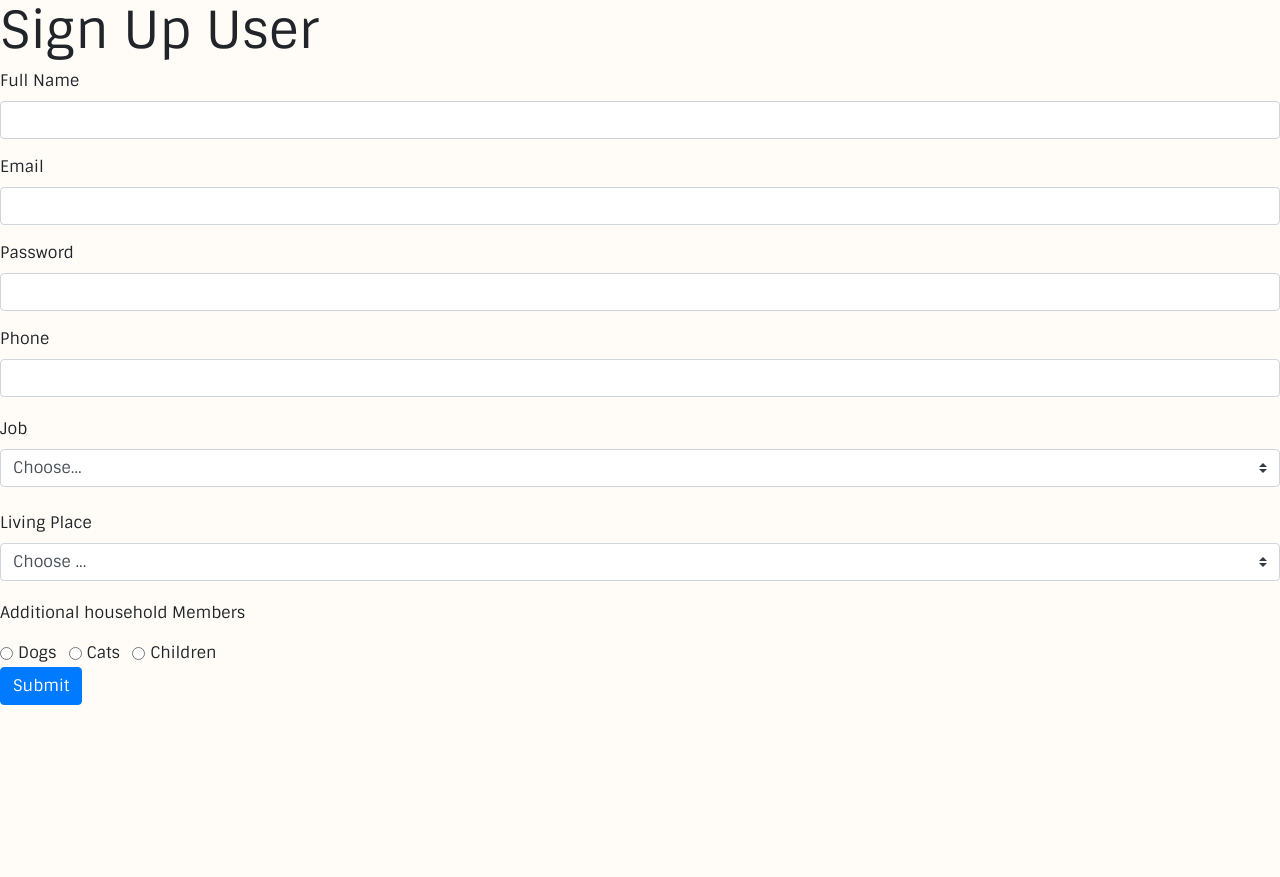
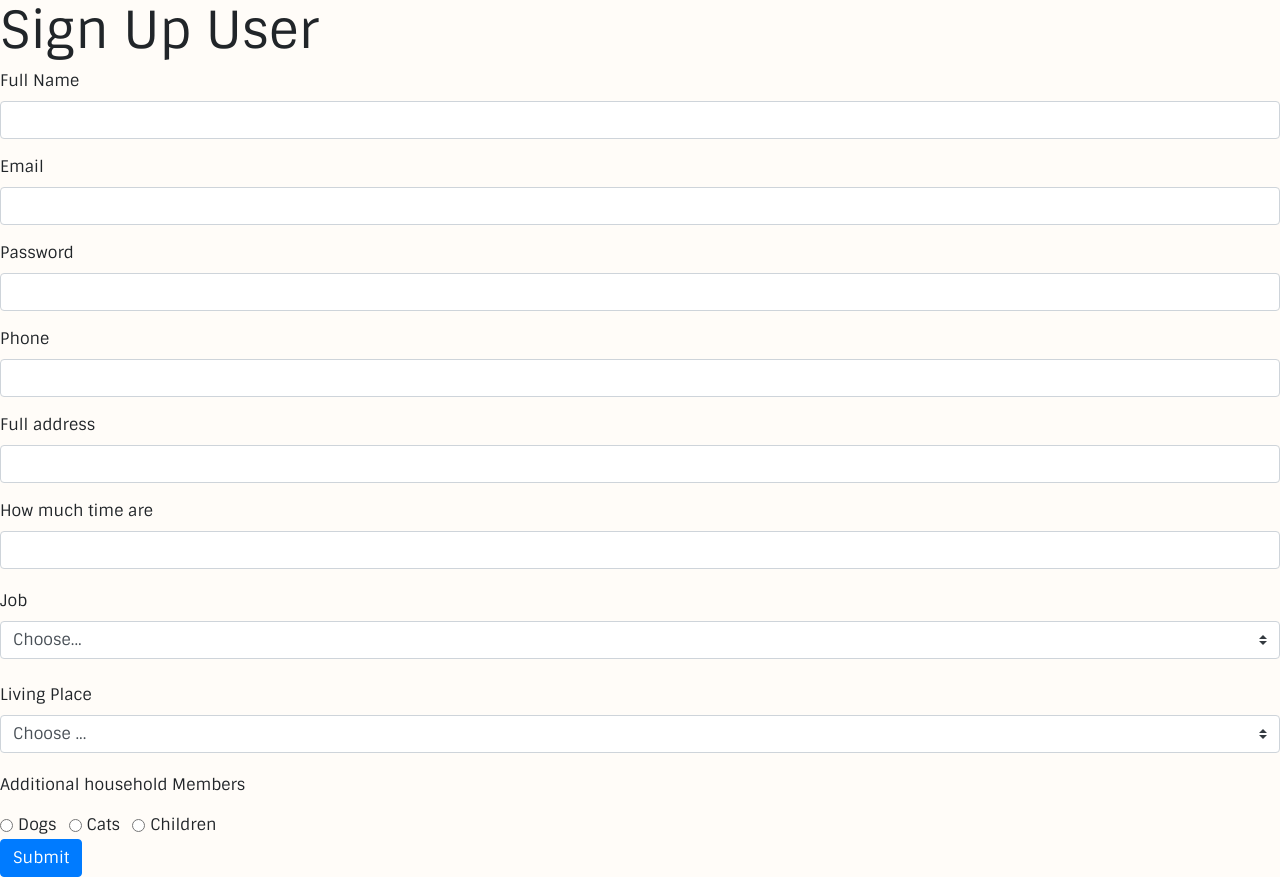
Before and after one commit to abdyguev/Happy-Paws-Client, a React (Create React App) app: page /user/application in a window 1280 px wide. Before the commit the page ends 800 px from the top, so only its background shows below. Built offline with nearby package versions, Linux system fonts and the light colour scheme; no server answers.

Commit message:
adding things

```diff
--- a/src/App.js
+++ b/src/App.js
@@ -17,7 +17,6 @@ import SignupShelter from './components/SignupShelter';
 import ApplicationUser from './components/users/ApplicationUser'
 
 import UserProfile from './components/users/Profileuser'
-import DonateUser from './components/users/DonateUser'
 import FavoriteUser from './components/users/FavoriteUser'
 import PetsUser from './components/users/PetsUser'
 
@@ -57,7 +56,7 @@ class App extends React.Component {
     })
   }
   getAdopter(){
-    axios.get(`${config.API_URL}/shelteruser`, {withCredentials: true})
+    axios.get(`${config.API_URL}/adopter`, {withCredentials: true})
     .then((res) => {
       this.setState({
         loggednInAdopt: res.data,
@@ -154,8 +153,7 @@ class App extends React.Component {
     .then((res) => {
       console.log(res)
       this.setState({
-        loggedInUser: null,
-        loggednInAdopt: null
+        loggedInUser: null
       }, () => {
         this.props.history.push('/')
       })
@@ -216,9 +214,10 @@ class App extends React.Component {
     let email = e.target.email.value;
     let password = e.target.password.value;
     let phone = e.target.phone.value;
+    let location = e.target.location.value;
     let job = e.target.job.value;
     let livingPlace = e.target.livingPlace.value;
-    let have = e.target.have.value;
+    let otherowned = e.target.otherowned.value;
     let availability = e.target.availability.value;
 
 
@@ -227,9 +226,10 @@ class App extends React.Component {
       email: email,
       password: password,
       phone: phone,
+      location: location,
       job: job,
       livingPlace: livingPlace,
-      have: have,
+      otherowned: otherowned,
       availability: availability,
     }, { withCredentials: true})
     .then((res) => {
@@ -290,13 +290,13 @@ class App extends React.Component {
               />
             }}/>
             <Route exact path="/user/application" render={(routeProps) => {
-              return <ApplicationUser onSignUp={this.handleUserSignUp} {...routeProps} />
+              return <ApplicationUser onSignUpUser={this.handleUserSignUp} {...routeProps} />
             }}/>
             <Route exact path="/shelter/signup" render={(routeProps) => {
               return <SignupShelter onSignUp={this.handleShelterSignUp} {...routeProps} />
             }}/>
             <Route exact path="/user/signup" render={(routeProps) => {
-              return <SignupUser onSignUp={this.handleuserSignUp} {...routeProps} />
+              return <SignupUser  {...routeProps} />
             }}/>
 
             <Route exact path="/user/pets" render={(routeProps) => {
@@ -308,9 +308,6 @@ class App extends React.Component {
             <Route exact path="/user/favorite" render={(routeProps) => {
               return <FavoriteUser {...routeProps} />
             }}/>
-            <Route exact path="/user/donate" render={(routeProps) => {
-              return <DonateUser {...routeProps} />
-            }}/>
         </Switch>
       </>
     )
--- a/src/components/SignupShelter.js
+++ b/src/components/SignupShelter.js
@@ -1,10 +1,10 @@
 import React from 'react';
 
 
-export default function SignupShelter(props) {
+export default function SignupShelter(props){
     return (
         <>
-        <div>
+        {/* <div>
         <h1>Sign In Shelter</h1>
         <form onSubmit={props.onSignUp}>
             <div className="form-group">
@@ -18,7 +18,7 @@ export default function SignupShelter(props) {
             </div>
             <button type="submit" className="btn btn-primary">Submit</button>
         </form>
-        </div>
+        </div> */}
 
         <div>
         <h1>Sign up Shelter</h1>
@@ -56,10 +56,11 @@ export default function SignupShelter(props) {
                 <label htmlFor="exampleUrl">Shelter Website</label>
                 <input name="url" type="text" className="form-control"  />
                 <small id="url" className="form-text text-muted"></small>
-                </div>
+            </div>
             <button type="submit" className="btn btn-primary">Submit</button>
         </form>
         </div>
+
         </>
     )
 }
--- a/src/components/users/ApplicationUser.js
+++ b/src/components/users/ApplicationUser.js
@@ -6,7 +6,7 @@ export default function ApplicationUser(props) {
         <>
             <h1>Sign Up User</h1>
             {/* <form>
-                <div class="form-row">
+                <div className="form-row">
                     <div class="col">
                         <input type="text" class="form-control" placeholder="First name"></input>
                     </div>
@@ -97,7 +97,7 @@ export default function ApplicationUser(props) {
 
                 <button type="submit" className="btn btn-primary">Submit</button>
             </form> */}
-            <form onSubmit={props.onSignUp} >
+            <form onSubmit={props.onSignUpUser} >
                 <div className="form-group">
                     <label htmlFor="exampleFullName">Full Name</label>
                     <input type="text" className="form-control" id="exampleInputEmail1" name="fullName" />
@@ -106,7 +106,8 @@ export default function ApplicationUser(props) {
                 <div className="form-group">
                     <label htmlFor="exampleInputPassword1">Email</label>
                     <input name="email" className="form-control" id="exampleInputEmail1" />
-                    <small id="email" className="form-text text-muted"></small></div>
+                    <small id="email" className="form-text text-muted"></small>
+                </div>
                 <div className="form-group">
                     <label htmlFor="exampleInputPassword1">Password</label>
                     <input name="password" type="password" className="form-control" id="password" />
@@ -117,8 +118,18 @@ export default function ApplicationUser(props) {
                     <small id="phone" className="form-text text-muted"></small>
                 </div>
                 <div className="form-group">
-                    <label class="my-1 mr-2" for="inlineFormCustomSelectPref">Job</label>
-                    <select name="job" class="custom-select my-1 mr-sm-2" id="job">
+                    <label htmlFor="exampleLocation">Full address</label>
+                    <input type="text" className="form-control" id="exampleLocation" name="location" />
+                    <small id="location" className="form-text text-muted"></small>
+                </div>
+                <div className="form-group">
+                    <label htmlFor="exampleAvailability">How much time are </label>
+                    <input type="text" className="form-control" id="exampleAvailability" name="availability" />
+                    <small id="availability" className="form-text text-muted"></small>
+                </div>
+                <div className="form-group">
+                    <label class="my-1 mr-2" htmlFor="inlineFormCustomSelectPref">Job</label>
+                    <select name="job" className="custom-select my-1 mr-sm-2" id="job">
                         <option selected>Choose...</option>
                         <option value="1">Full-Time</option>
                         <option value="2">Part-Time</option>
@@ -127,33 +138,32 @@ export default function ApplicationUser(props) {
                     </select>
                 </div>
                 <div className="form-group">
-
-                    <label class="my-1 mr-2" for="inlineFormCustomSelectPref">Living Place</label>
-                    <select name="livingPlace" class="custom-select my-1 mr-sm-2" id="livingPlace">
+                    <label className="my-1 mr-2" htmlFor="inlineFormCustomSelectPref">Living Place</label>
+                    <select name="livingPlace" className="custom-select my-1 mr-sm-2" id="livingPlace">
                         <option selected>Choose ...</option>
-                        <option value="1">House with Garden</option>
-                        <option value="2">Apartment with Garden</option>
+                        <option value="1">Rented House with Garden</option>
+                        <option value="2">Rented Apartment with Garden</option>
                         <option value="3">Rented Apartment</option>
                         <option value="3">Rented House</option>
-                        <option value="4">House with Garden</option>
-                        <option value="5">Apartment with Garden</option>
+                        <option value="4">Owned House with Garden</option>
+                        <option value="5">Owned Apartment with Garden</option>
                         <option value="6">Owned Apartment</option>
                         <option value="7">Owned House</option>
                     </select>
                 </div>
                 <div>
                     <p>Additional household Members</p>
-                    <div class="form-check form-check-inline">
-                        <input class="form-check-input" type="radio" name="inlineRadioOptions" id="inlineRadio1" value="option1"></input>
-                        <label class="form-check-label" for="inlineRadio1">Dogs</label>
+                    <div className="form-check form-check-inline">
+                        <input className="form-check-input" type="radio" name="otherowned" id="otherowned" value="option1"></input>
+                        <label className="form-check-label" htmlFor="inlineRadio1">Dogs</label>
                     </div>
-                    <div class="form-check form-check-inline">
-                        <input class="form-check-input" type="radio" name="inlineRadioOptions" id="inlineRadio2" value="option2"></input>
-                        <label class="form-check-label" for="inlineRadio2">Cats</label>
+                    <div className="form-check form-check-inline">
+                        <input className="form-check-input" type="radio" name="otherowned" id="otherowned" value="option2"></input>
+                        <label className="form-check-label" htmlFor="inlineRadio2">Cats</label>
                     </div>
-                    <div class="form-check form-check-inline">
-                        <input class="form-check-input" type="radio" name="inlineRadioOptions" id="inlineRadio3" value="option3"></input>
-                        <label class="form-check-label" for="inlineRadio3">Children</label>
+                    <div className="form-check form-check-inline">
+                        <input className="form-check-input" type="radio" name="otherowned" id="otherowned" value="option3"></input>
+                        <label className="form-check-label" htmlFor="inlineRadio3">Children</label>
                     </div>
                 </div>
                 <button type="submit" className="btn btn-primary">Submit</button>
```
